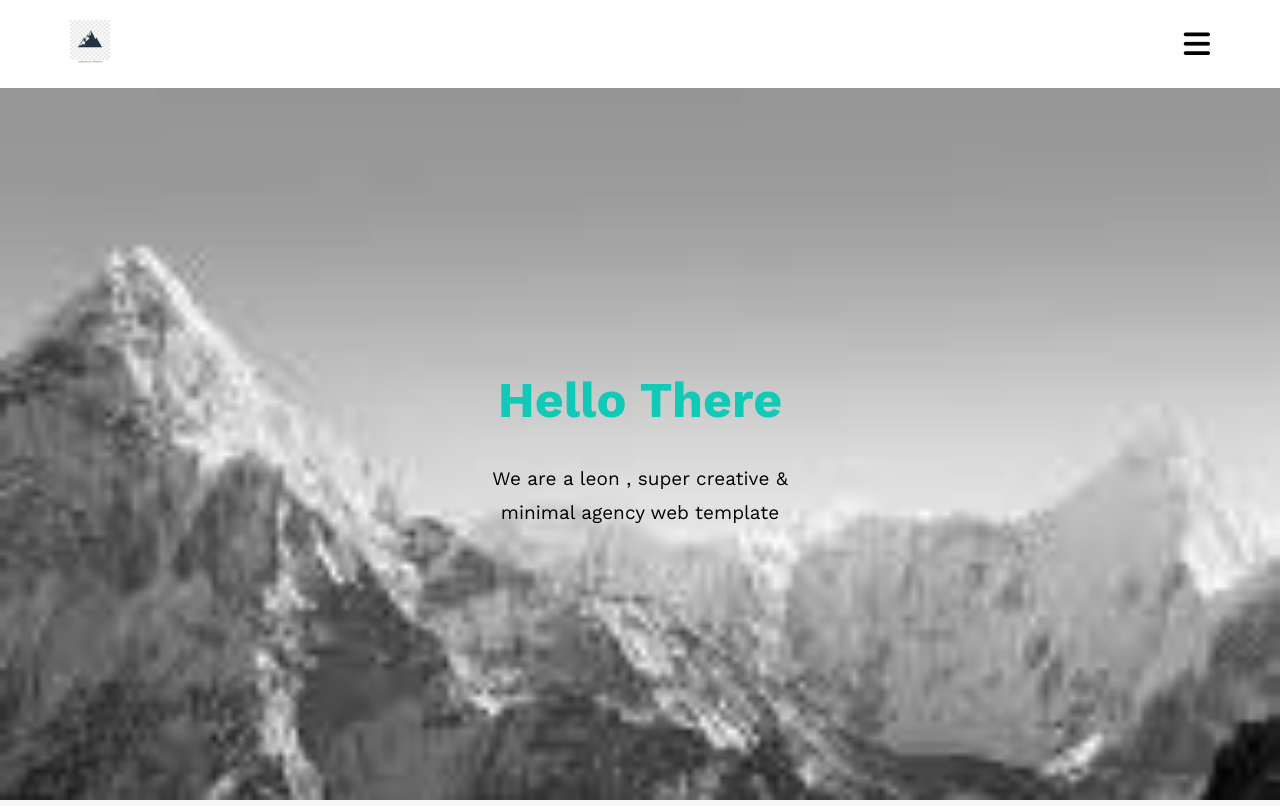
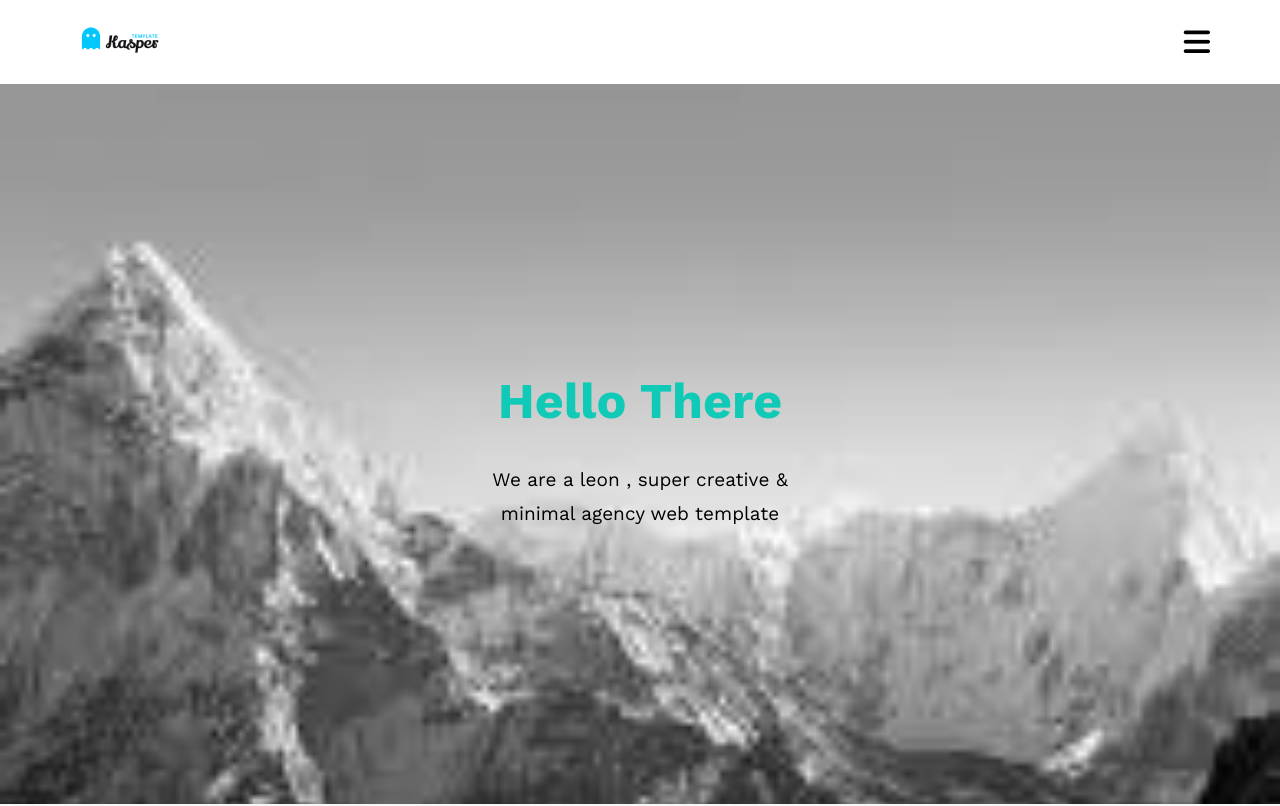
Before and after one commit to Ahmedzenaty/Template-1, a plain HTML site: page index.html in a window 1280 px wide. Shown: the top 806 px of the page. Drawn offline with nearby package versions, Linux system fonts and the light colour scheme.

Commit message:
update logo

```diff
--- a/CSS/master.css
+++ b/CSS/master.css
@@ -83,7 +83,7 @@ header .container{
 }
 
 header .logo {
-    width: 40px;
+    width: 100px;
 }
 header nav {
     position: relative;
@@ -143,7 +143,7 @@ h1 p {
 .landing {
     background-image: url(../img/mont.jpeg);
     background-size: cover;
-    height: calc(100vh - 88px);
+    height: calc(100vh - 80px);
     display: flex;
     justify-content: center;
     align-items: center;
--- a/index.html
+++ b/index.html
@@ -19,7 +19,7 @@
     <header>
         <div class="container">
         <a href="">
-            <img class="logo" src="./img/logo.jpeg" alt="logo">
+            <img class="logo" src="./img/logo.png" alt="logo">
         </a>
         <nav>
             <span class="fa-solid fa-bars icon"></span>
```
Also changed, not shown: img/logo.png (added).
